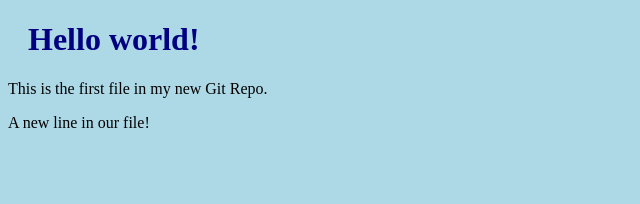
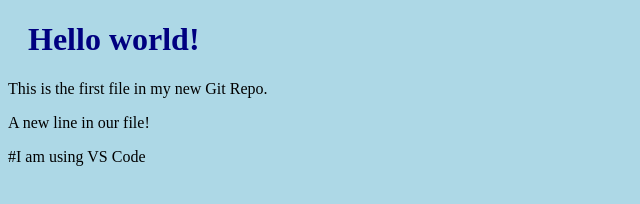
Before and after one commit to ksifuentes1/myproject_CISW24, a plain HTML site: page index.html in a window 1280 px wide. Shown: the whole page, without its empty margins (0-640 px from the left). Drawn offline with Linux system fonts and the light colour scheme.

Commit message:
VS-Code Comment

```diff
--- a/index.html
+++ b/index.html
@@ -10,5 +10,7 @@
 <p>This is the first file in my new Git Repo.</p>
 <p>A new line in our file!</p>
 
+#I am using VS Code
+
 </body>
 </html>
```
